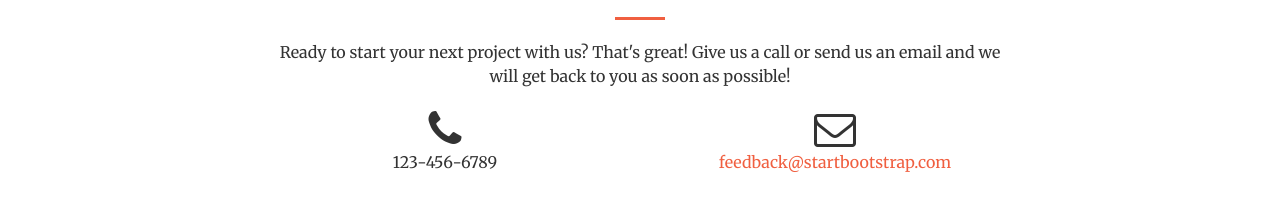
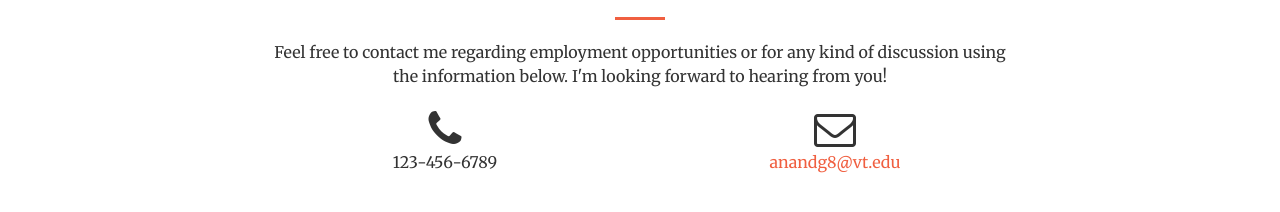
Before and after one commit to anandg8/anandg8.github.io, a website: page index.html in a window 1280 px wide. Shown: the part 2497-2709 px from the top of the page. Drawn offline with nearby package versions, Linux system fonts and the light colour scheme.

Commit message:
Updated contact info.

```diff
--- a/index.html
+++ b/index.html
@@ -249,7 +249,8 @@
                 <div class="col-lg-8 col-lg-offset-2 text-center">
                     <h2 class="section-heading">Let's Get In Touch!</h2>
                     <hr class="primary">
-                    <p>Ready to start your next project with us? That's great! Give us a call or send us an email and we will get back to you as soon as possible!</p>
+                    <p>Feel free to contact me regarding employment opportunities or for any kind of discussion using the information below.
+                    I'm looking forward to hearing from you!</p>
                 </div>
                 <div class="col-lg-4 col-lg-offset-2 text-center">
                     <i class="fa fa-phone fa-3x sr-contact"></i>
@@ -257,7 +258,7 @@
                 </div>
                 <div class="col-lg-4 text-center">
                     <i class="fa fa-envelope-o fa-3x sr-contact"></i>
-                    <p><a href="mailto:your-email@your-domain.com">feedback@startbootstrap.com</a></p>
+                    <p><a href="mailto:your-email@your-domain.com">anandg8@vt.edu</a></p>
                 </div>
             </div>
         </div>
```
